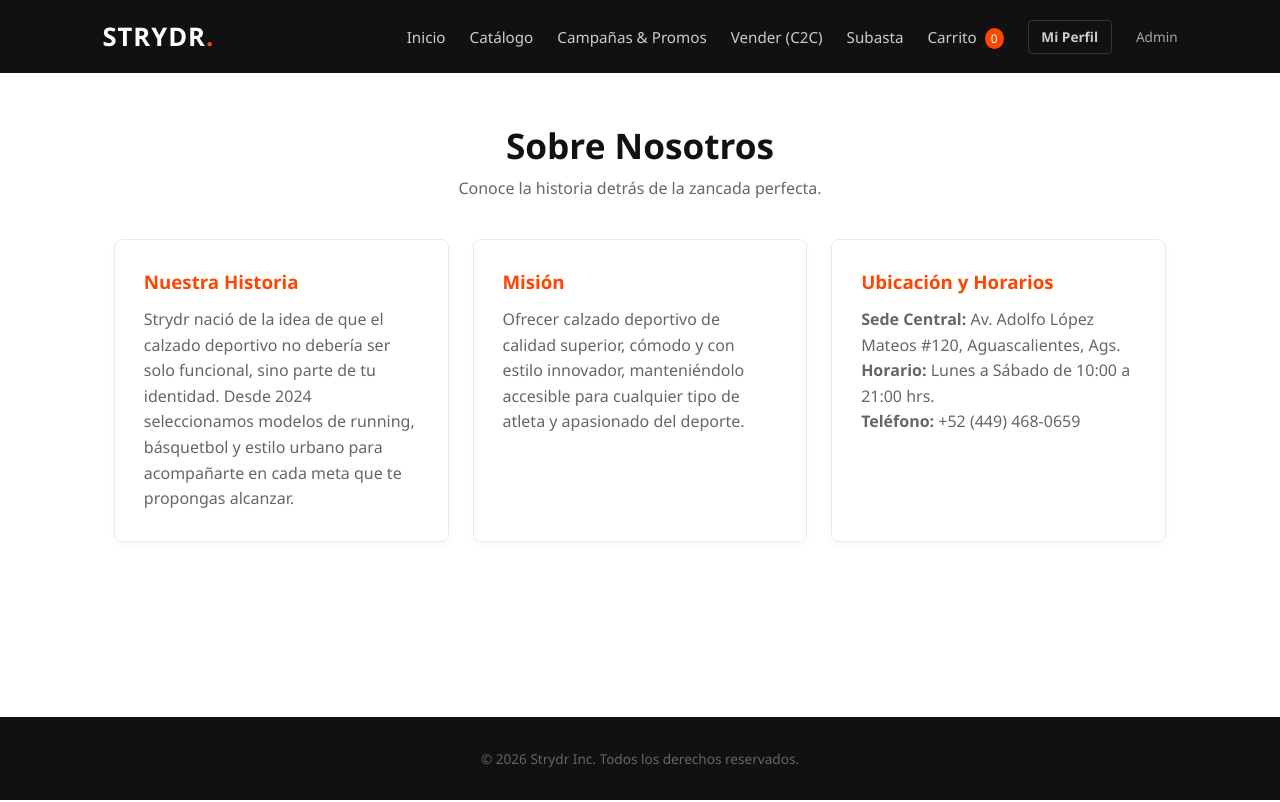
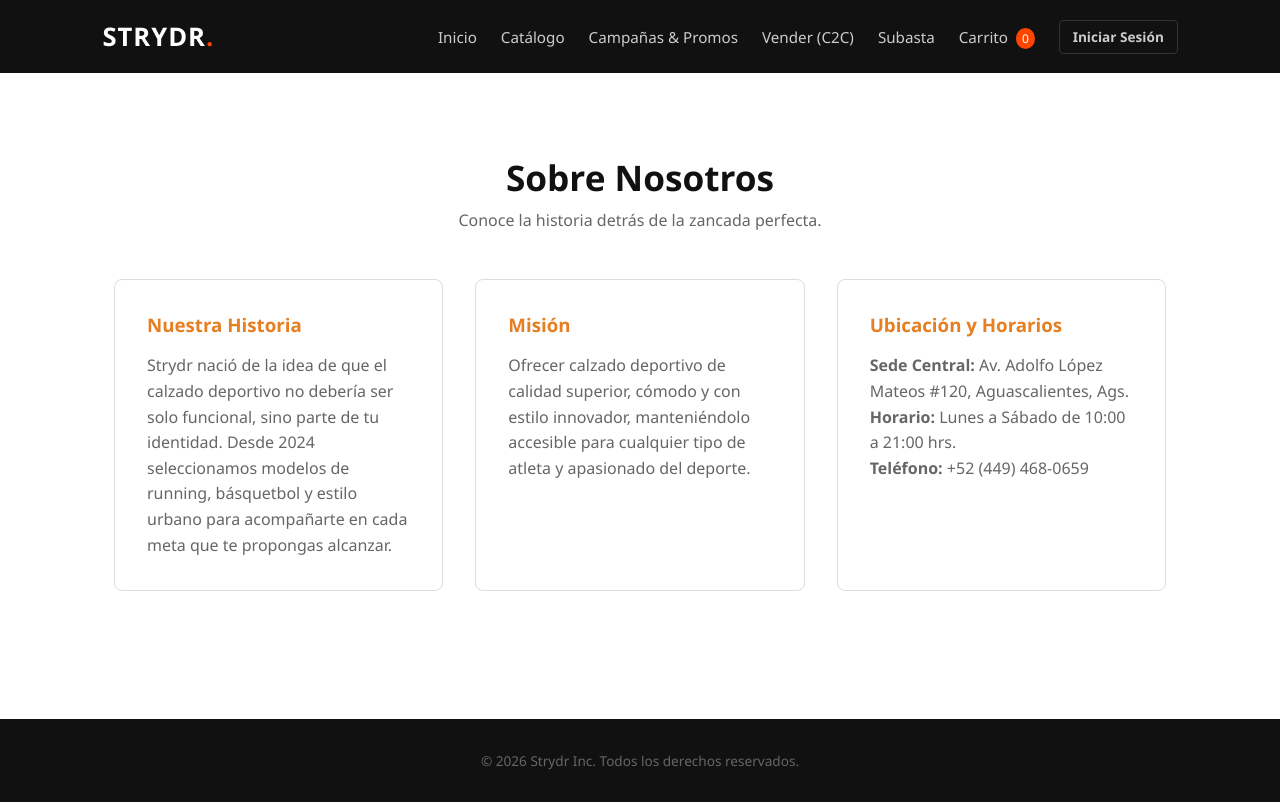
Before and after one commit to Brayan2911/NEGOCIOSELECTRONICOSPROY, a plain HTML site: page nosotros.html in a window 1280 px wide. Drawn offline with Linux system fonts and the light colour scheme.

Commit message:
cambios 5.11.26

```diff
--- a/nosotros.html
+++ b/nosotros.html
@@ -4,7 +4,7 @@
 <head>
     <meta charset="UTF-8">
     <meta name="viewport" content="width=device-width, initial-scale=1.0">
-    <title>Strydr | Nosotros</title>
+    <title>Strydr | Sobre Nosotros</title>
     <link rel="stylesheet" href="assets/css/styles.css">
 </head>
 
@@ -19,55 +19,75 @@
             <a href="publicar.html">Vender (C2C)</a>
             <a href="subasta.html">Subasta</a>
             <a href="carrito.html">Carrito <span class="cart-badge" id="cartCount">0</span></a>
-            <a href="perfil.html" class="btn-secondary" style="padding: 0.4rem 0.8rem; font-size: 0.85rem;">Mi
-                Perfil</a>
-            <a href="admin.html" style="font-size: 0.85rem; opacity: 0.8;">Admin</a>
+            <a href="perfil.html" id="profileNavLink" class="btn-secondary"
+                style="padding: 0.4rem 0.8rem; font-size: 0.85rem;">Mi Perfil</a>
+            <a href="admin.html" id="adminNavLink" style="font-size: 0.85rem; opacity: 0.8; display: none;">Admin</a>
         </nav>
     </header>
 
     <main class="container">
-        <section class="page-header">
+        <section class="page-header" style="text-align: center; margin-top: 2rem;">
             <h2>Sobre Nosotros</h2>
             <p class="subtitle">Conoce la historia detrás de la zancada perfecta.</p>
         </section>
 
-        <div class="card-grid">
-            <div class="info-card">
-                <h3>Nuestra Historia</h3>
-                <p>Strydr nació de la idea de que el calzado deportivo no debería ser solo funcional, sino parte de tu
+        <div
+            style="display: grid; grid-template-columns: repeat(auto-fit, minmax(280px, 1fr)); gap: 2rem; margin-top: 3rem;">
+            <div style="background: white; border: 1px solid #ddd; padding: 2rem; border-radius: 8px;">
+                <h3 style="color: #e67e22; margin-bottom: 1rem;">Nuestra Historia</h3>
+                <p style="color: #666; line-height: 1.6;">
+                    Strydr nació de la idea de que el calzado deportivo no debería ser solo funcional, sino parte de tu
                     identidad. Desde 2024 seleccionamos modelos de running, básquetbol y estilo urbano para acompañarte
-                    en cada meta que te propongas alcanzar.</p>
+                    en cada meta que te propongas alcanzar.
+                </p>
             </div>
 
-            <div class="info-card">
-                <h3>Misión</h3>
-                <p>Ofrecer calzado deportivo de calidad superior, cómodo y con estilo innovador, manteniéndolo accesible
-                    para cualquier tipo de atleta y apasionado del deporte.</p>
+            <div style="background: white; border: 1px solid #ddd; padding: 2rem; border-radius: 8px;">
+                <h3 style="color: #e67e22; margin-bottom: 1rem;">Misión</h3>
+                <p style="color: #666; line-height: 1.6;">
+                    Ofrecer calzado deportivo de calidad superior, cómodo y con estilo innovador, manteniéndolo
+                    accesible para cualquier tipo de atleta y apasionado del deporte.
+                </p>
             </div>
 
-            <div class="info-card">
-                <h3>Ubicación y Horarios</h3>
-                <p><strong>Sede Central:</strong> Av. Adolfo López Mateos #120, Aguascalientes, Ags.</p>
-                <p><strong>Horario:</strong> Lunes a Sábado de 10:00 a 21:00 hrs.</p>
-                <p><strong>Teléfono:</strong> +52 (449) 468-0659</p>
+            <div style="background: white; border: 1px solid #ddd; padding: 2rem; border-radius: 8px;">
+                <h3 style="color: #e67e22; margin-bottom: 1rem;">Ubicación y Horarios</h3>
+                <p style="color: #666; line-height: 1.6;">
+                    <strong>Sede Central:</strong> Av. Adolfo López Mateos #120, Aguascalientes, Ags.<br>
+                    <strong>Horario:</strong> Lunes a Sábado de 10:00 a 21:00 hrs.<br>
+                    <strong>Teléfono:</strong> +52 (449) 468-0659
+                </p>
             </div>
         </div>
     </main>
 
-    <footer class="footer">
+    <footer class="footer" style="margin-top: 5rem;">
         <p>&copy; 2026 Strydr Inc. Todos los derechos reservados.</p>
     </footer>
 
     <script>
-        // Sincronización dinámica del contador del carrito
         document.addEventListener('DOMContentLoaded', () => {
             const cart = JSON.parse(localStorage.getItem('strydr_cart')) || [];
             const totalItems = cart.reduce((sum, item) => sum + item.quantity, 0);
             const badge = document.getElementById('cartCount');
             if (badge) badge.textContent = totalItems;
+
+            const session = JSON.parse(localStorage.getItem('strydr_session'));
+            const adminLink = document.getElementById('adminNavLink');
+            const profileLink = document.getElementById('profileNavLink');
+
+            if (session && session.isLoggedIn) {
+                if (session.role === 'Admin' && adminLink) {
+                    adminLink.style.display = 'inline-block';
+                }
+            } else {
+                if (profileLink) {
+                    profileLink.textContent = "Iniciar Sesión";
+                    profileLink.href = "login.html";
+                }
+            }
         });
     </script>
-
 </body>
 
 </html>
```
Also changed, not shown: subasta.html (+35 -20 lines).
